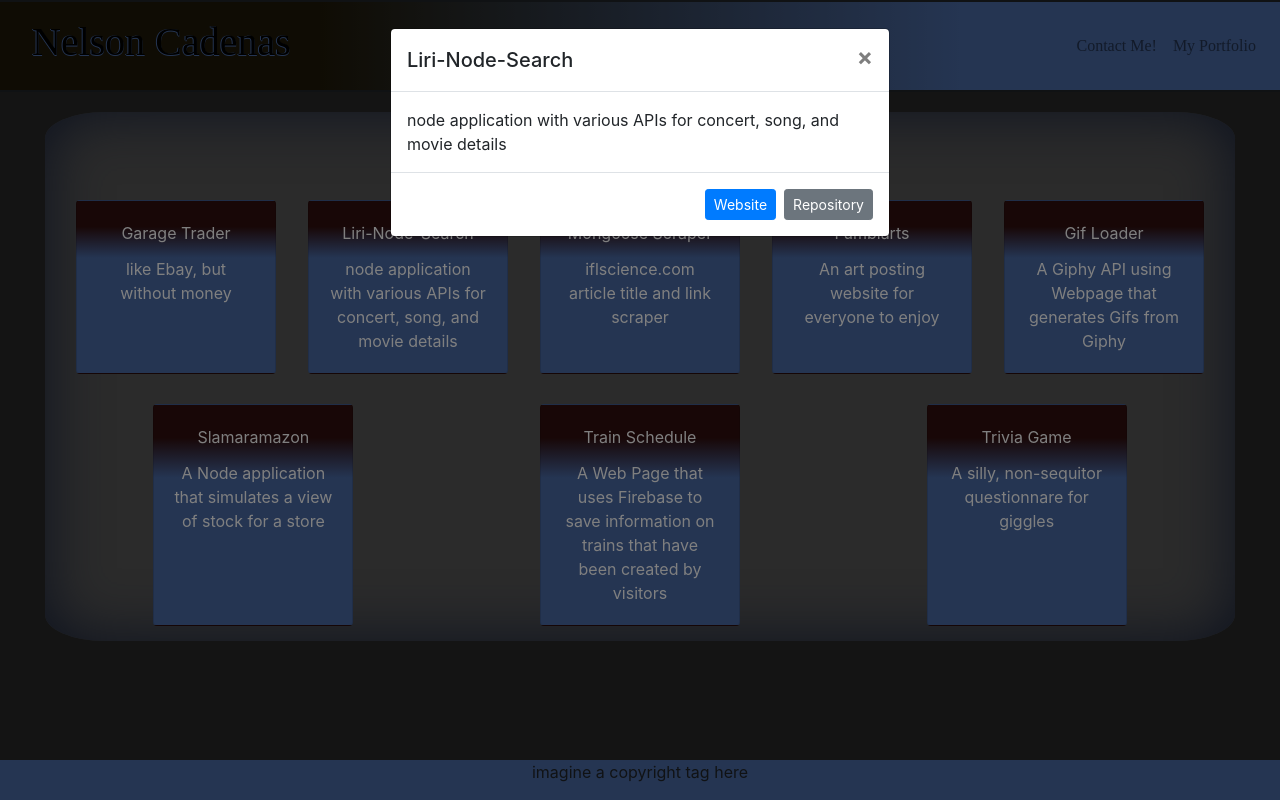
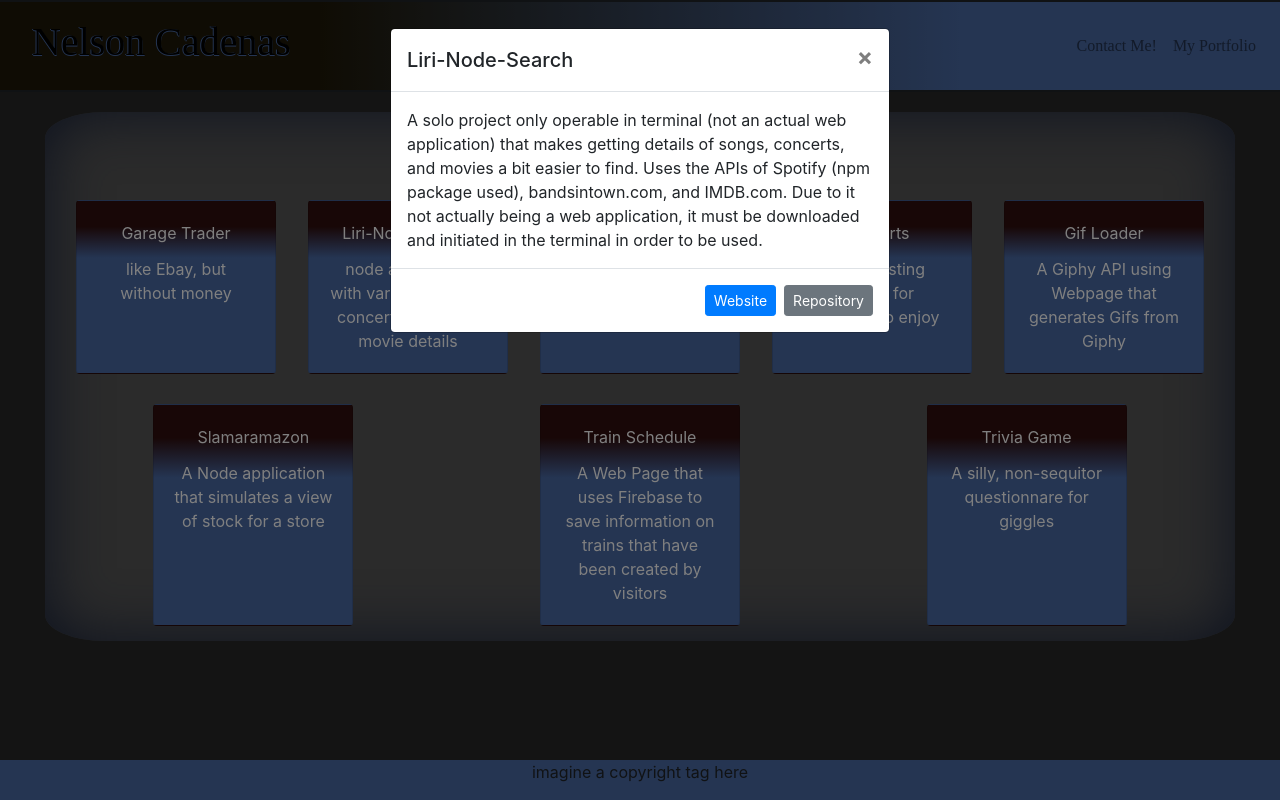
Before and after one commit to NelsonCad/personal-website, a React (Create React App) app: page /portfolio in a window 1280 px wide. Both pictures are taken after a click on the element 408 px from the left and 287 px from the top of the page. Built offline with nearby package versions, Linux system fonts and the light colour scheme.

Commit message:
fixed modal to display the project details instead of the description

```diff
--- a/src/components/Modal/index.js
+++ b/src/components/Modal/index.js
@@ -11,7 +11,7 @@ const Modalview = (props) => {
             onClose={props.newClose}>
             <ModalHeader toggle={props.newToggle}>{props.title}</ModalHeader>
         <ModalBody>
-          {props.description}
+          {props.details}
         </ModalBody>
         <ModalFooter>
           <Button href={props.link} target="_blank" color="primary" size="sm">Website</Button>{' '}
--- a/src/pages/portfolio.js
+++ b/src/pages/portfolio.js
@@ -31,7 +31,7 @@ function Portfolio() {
                 newToggle={() => toggle()}
                 id={projectClicked.id}
                 title={projectClicked.title}
-                description={projectClicked.description}
+                details={projectClicked.details}
                 link={projectClicked.link}
                 repo={projectClicked.repo}
             ></Modalview>
```
